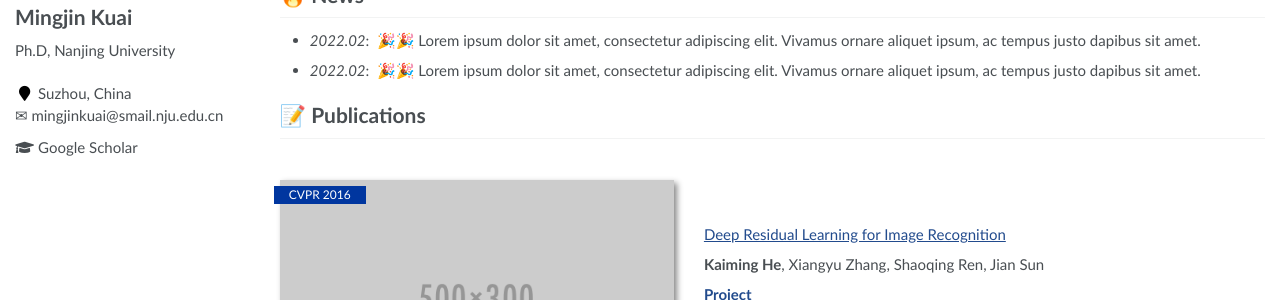
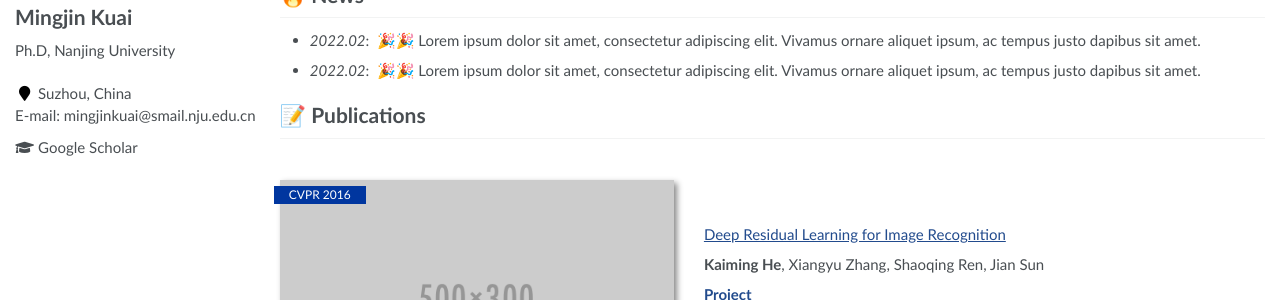
Before and after one commit to MingjinKuai/MingjinKuai.github.io, a Jekyll site: the page built from acad-homepage.github.io-main/_pages/about.md, in a window 1280 px wide. Shown: the part 326-626 px from the top of the page. Built offline with Jekyll 4.4.1, drawn with Linux system fonts in a browser that asks for light colours.

Commit message:
Update _config.yml

```diff
--- a/_config.yml
+++ b/_config.yml
@@ -24,7 +24,7 @@ author:
   name             : "Mingjin Kuai"
   avatar           : "images/kmj.jpg"
   bio              : "Ph.D, Nanjing University"
-  location         : "Suzhou, China <br> ✉ mingjinkuai@smail.nju.edu.cn"
+  location         : "Suzhou, China <br> E-mail: mingjinkuai@smail.nju.edu.cn"
   employer         :
   pubmed           :
   googlescholar    : "https://scholar.google.com/citations?user=j5NIvnEAAAAJ"
```
